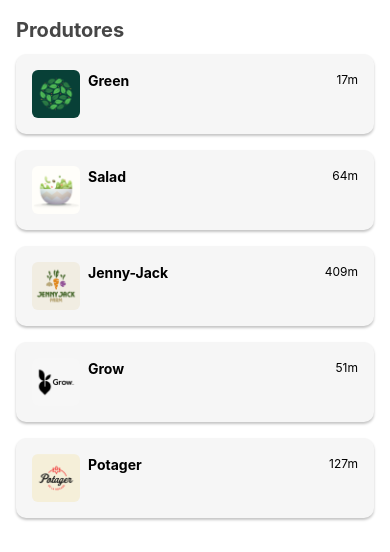
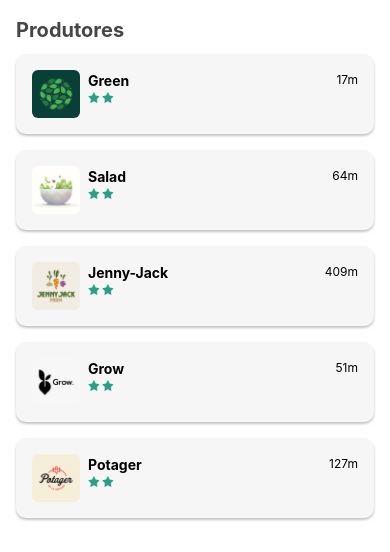
Before and after one commit to dudurb17/orgsHooks, a React Native app: screen / in a window 390 px wide. Shown: the part 192-744 px from the top of the page. Built offline with nearby package versions, Linux system fonts and the light colour scheme.

Commit message:
criando uma função de estilo

```diff
--- /dev/null
+++ b/src/components/Estrelas.js
@@ -0,0 +1,30 @@
+import React from "react";
+import { Image, StyleSheet, Text, View } from "react-native";
+import estrela from "../assets/estrela.png";
+import estrelaCinza from "../assets/estrelaCinza.png";
+
+const Estrelas = ({
+  quantidade: quantidadeAntiga,
+  editavel = false,
+  grande = false,
+}) => {
+  const estilos = estilosFuncao(grande);
+  return (
+    <View style={estilos.estrelas}>
+      <Image source={estrela} style={estilos.estrela} />
+      <Image source={estrela} style={estilos.estrela} />
+    </View>
+  );
+};
+
+const estilosFuncao = (grande) =>
+  StyleSheet.create({
+    estrelas: { flexDirection: "row" },
+    estrela: {
+      width: grande ? 36 : 12,
+      height: grande ? 36 : 12,
+      marginRight: 2,
+    },
+  });
+
+export default Estrelas;
--- a/src/components/Produtor.js
+++ b/src/components/Produtor.js
@@ -1,12 +1,17 @@
 import React from "react";
 import { Image, StyleSheet, Text, View } from "react-native";
+import Estrelas from "./Estrelas";
 
 const Produtor = ({ nome, image, distancia, estrelas }) => {
   return (
     <View style={estilos.cartao}>
       <Image source={image} accessibilityLabel={nome} style={estilos.img} />
       <View style={estilos.informacoes}>
-        <Text style={estilos.nome}>{nome}</Text>
+        <View>
+          <Text style={estilos.nome}>{nome}</Text>
+          <Estrelas quantidade={estrelas} />
+        </View>
+
         <Text style={estilos.distancia}>{distancia}</Text>
       </View>
     </View>
```
